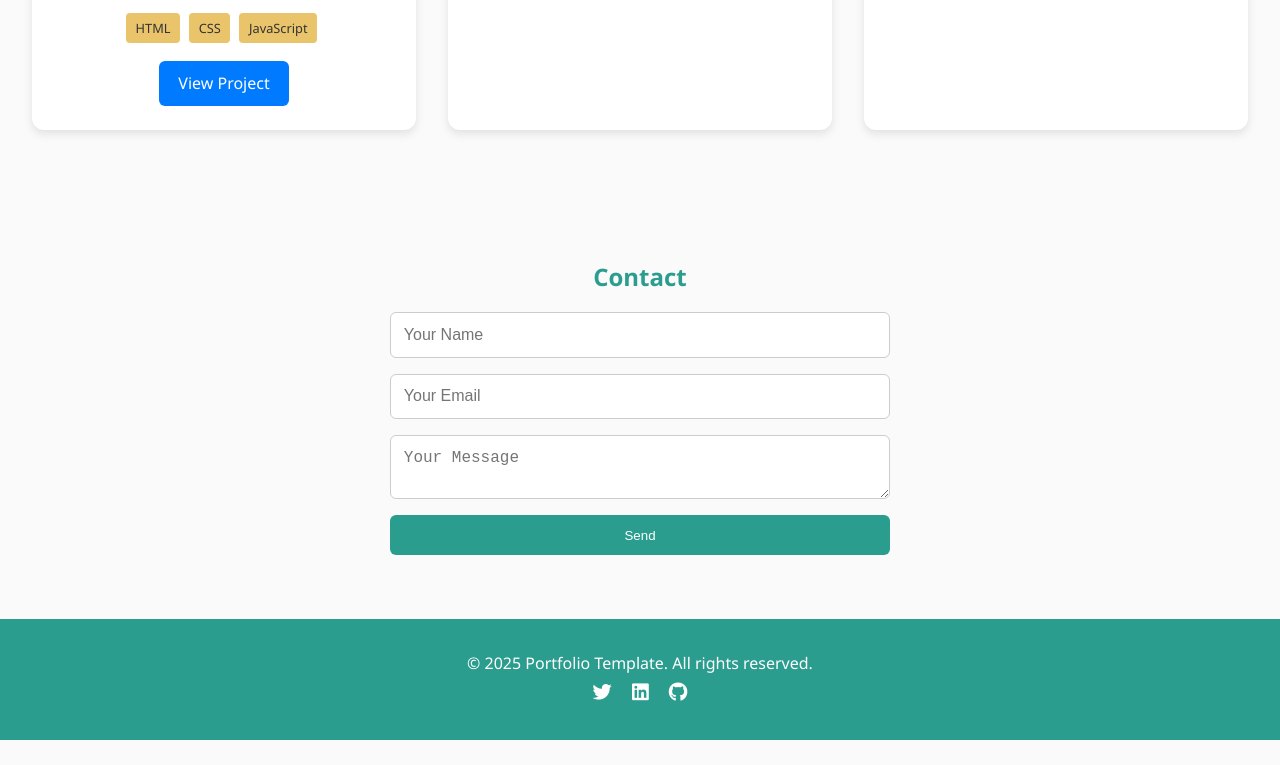
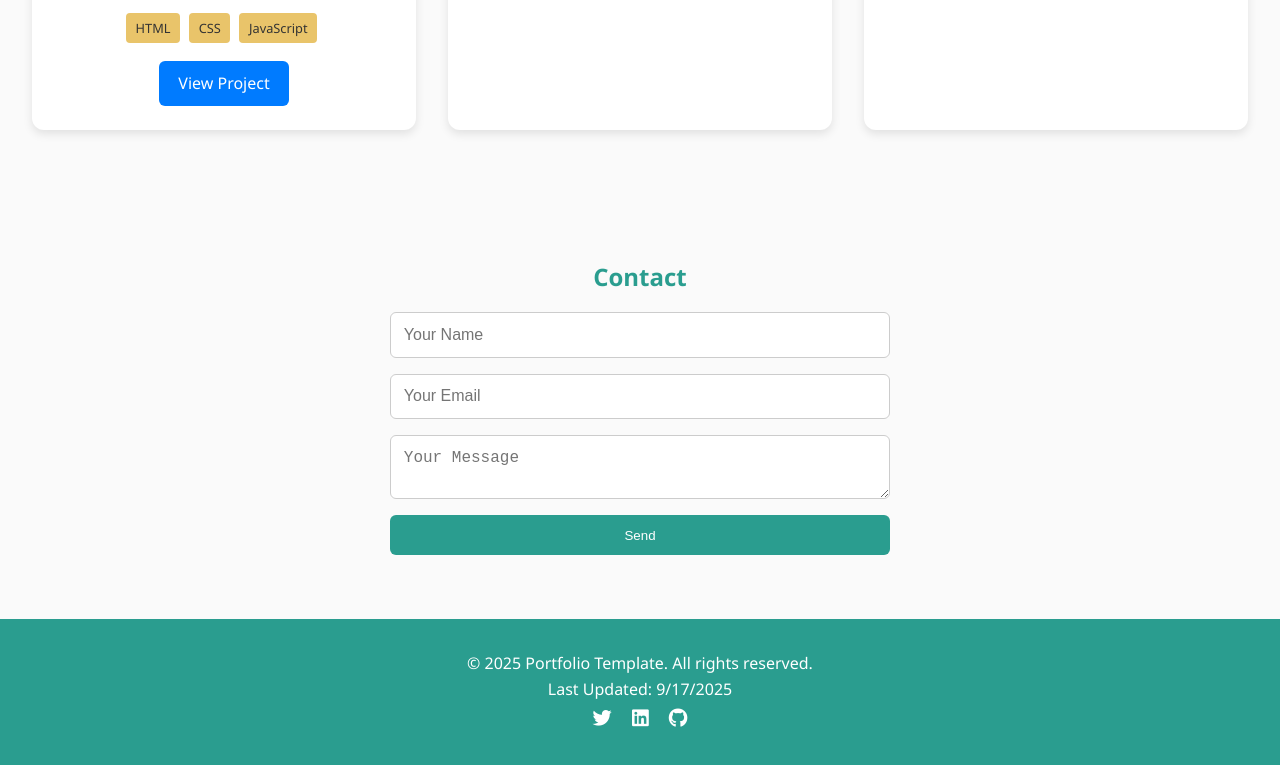
Before and after one commit to SafnetCo2/Responsive-Portfolio--Template-, a plain HTML site: page index.html in a window 1280 px wide. Shown: the part 2251-3016 px from the top of the page. Before the commit the page ends 2991 px from the top, so only its background shows below. Drawn offline with Linux system fonts and the light colour scheme.

Commit message:
lastupdated

```diff
--- a/index.html
+++ b/index.html
@@ -138,6 +138,8 @@
   <!-- ================= Footer ================= -->
   <footer>
     <p>&copy; 2025 Portfolio Template. All rights reserved.</p>
+      <p id="last-updated"></p>
+
     <div class="social-icons">
       <a href="#"><i class="fab fa-twitter"></i></a>
       <a href="#"><i class="fab fa-linkedin"></i></a>
--- a/script.js
+++ b/script.js
@@ -50,3 +50,7 @@ chatInput.addEventListener("keypress", (e) => {
         }, 600);
     }
 });
+// Footer Last Updated
+const lastUpdated = document.getElementById("last-updated");
+const now = new Date();
+lastUpdated.textContent = "Last Updated: " + now.toLocaleDateString();
```
